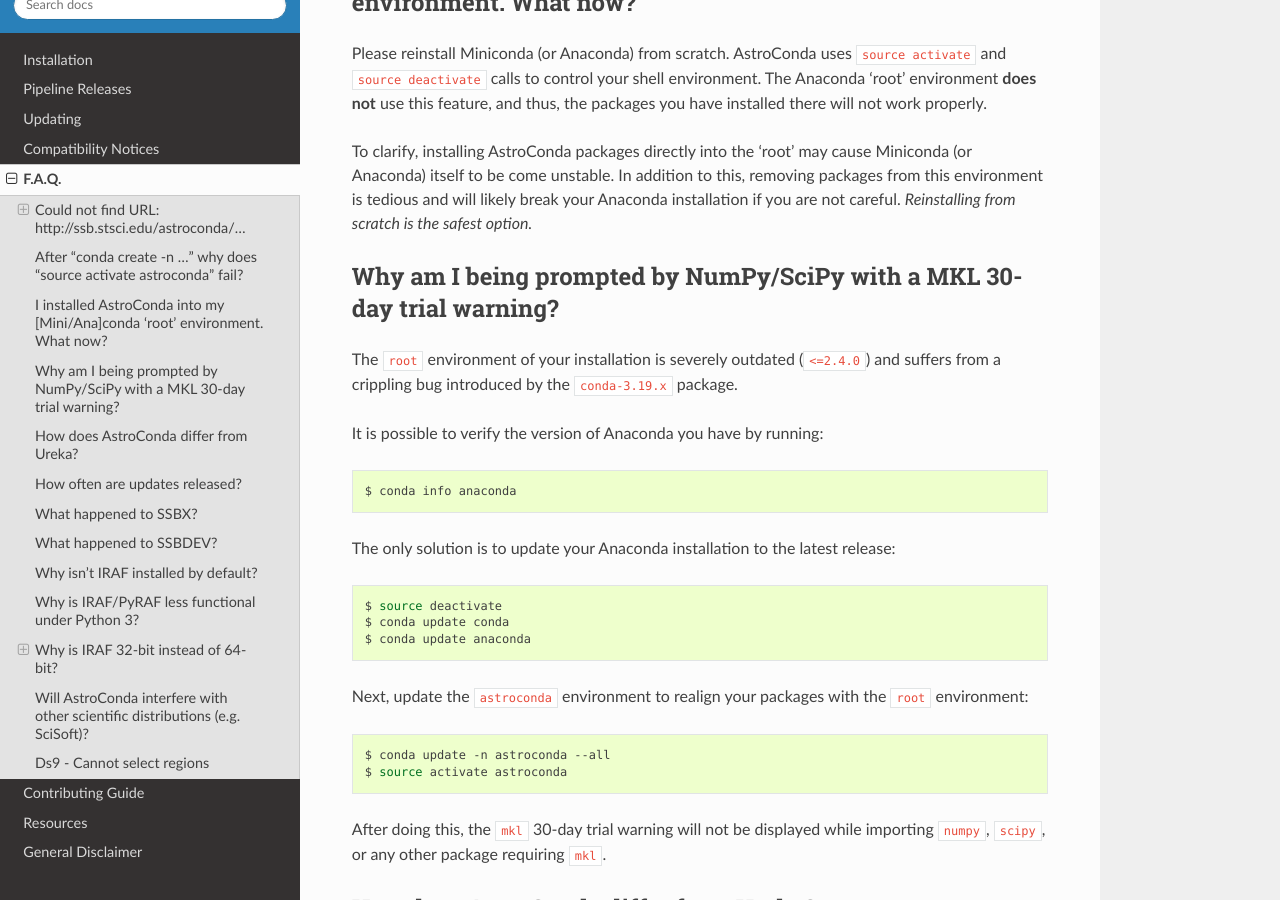
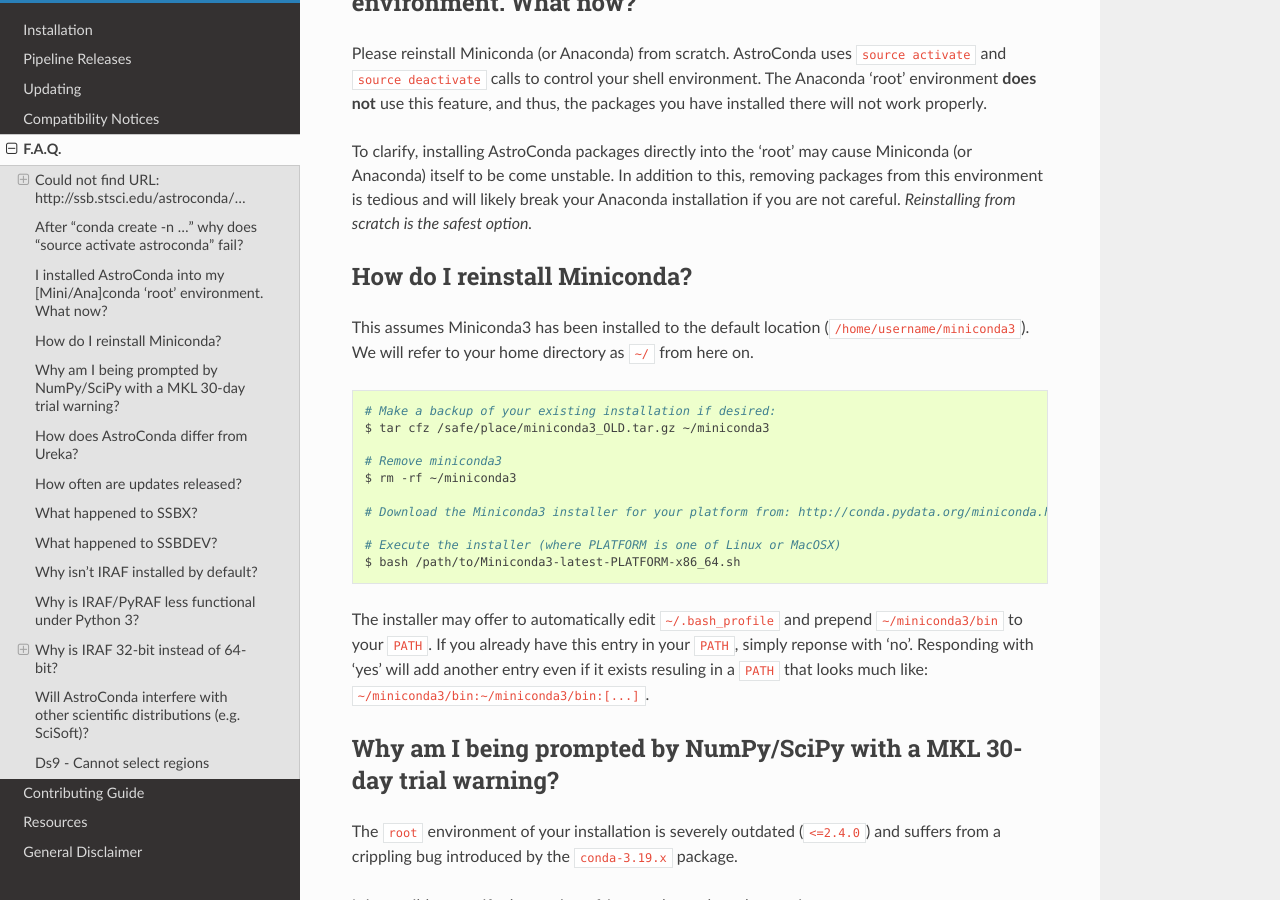
Before and after one commit to jhunkeler/astroconda, a Sphinx documentation site: the page built from source/faq.rst, in a window 1280 px wide and 900 px high, scrolled down 1446 px. Built offline with Sphinx 7.4.7 and the Read the Docs theme 2.0.0, drawn with Linux system fonts in a browser that asks for light colours; pages that are not in the unit, such as notebooks, are missing from menus.

Commit message:
Add "How do I reinstall Miniconda" section

```diff
--- a/source/faq.rst
+++ b/source/faq.rst
@@ -60,6 +60,27 @@
 Please reinstall Miniconda (or Anaconda) from scratch. AstroConda uses ``source activate`` and ``source deactivate`` calls to control your shell environment. The Anaconda 'root' environment **does not** use this feature, and thus, the packages you have installed there will not work properly.
 
 To clarify, installing AstroConda packages directly into the 'root' may cause Miniconda (or Anaconda) itself to be come unstable. In addition to this, removing packages from this environment is tedious and will likely break your Anaconda installation if you are not careful. *Reinstalling from scratch is the safest option.*
+
+How do I reinstall Miniconda?
+=============================
+
+This assumes Miniconda3 has been installed to the default location (``/home/username/miniconda3``). We will refer to your home directory as ``~/`` from here on.
+
+.. code-block:: sh
+
+    # Make a backup of your existing installation if desired:
+    $ tar cfz /safe/place/miniconda3_OLD.tar.gz ~/miniconda3
+
+    # Remove miniconda3
+    $ rm -rf ~/miniconda3
+
+    # Download the Miniconda3 installer for your platform from: http://conda.pydata.org/miniconda.html
+
+    # Execute the installer (where PLATFORM is one of Linux or MacOSX)
+    $ bash /path/to/Miniconda3-latest-PLATFORM-x86_64.sh
+
+The installer may offer to automatically edit ``~/.bash_profile`` and prepend ``~/miniconda3/bin`` to your ``PATH``. If you already have this entry in your ``PATH``, simply reponse with 'no'. Responding with 'yes' will add another entry even if it exists resuling in a ``PATH`` that looks much like: ``~/miniconda3/bin:~/miniconda3/bin:[...]``.
+
 
 Why am I being prompted by NumPy/SciPy with a MKL 30-day trial warning?
 =======================================================================
```
